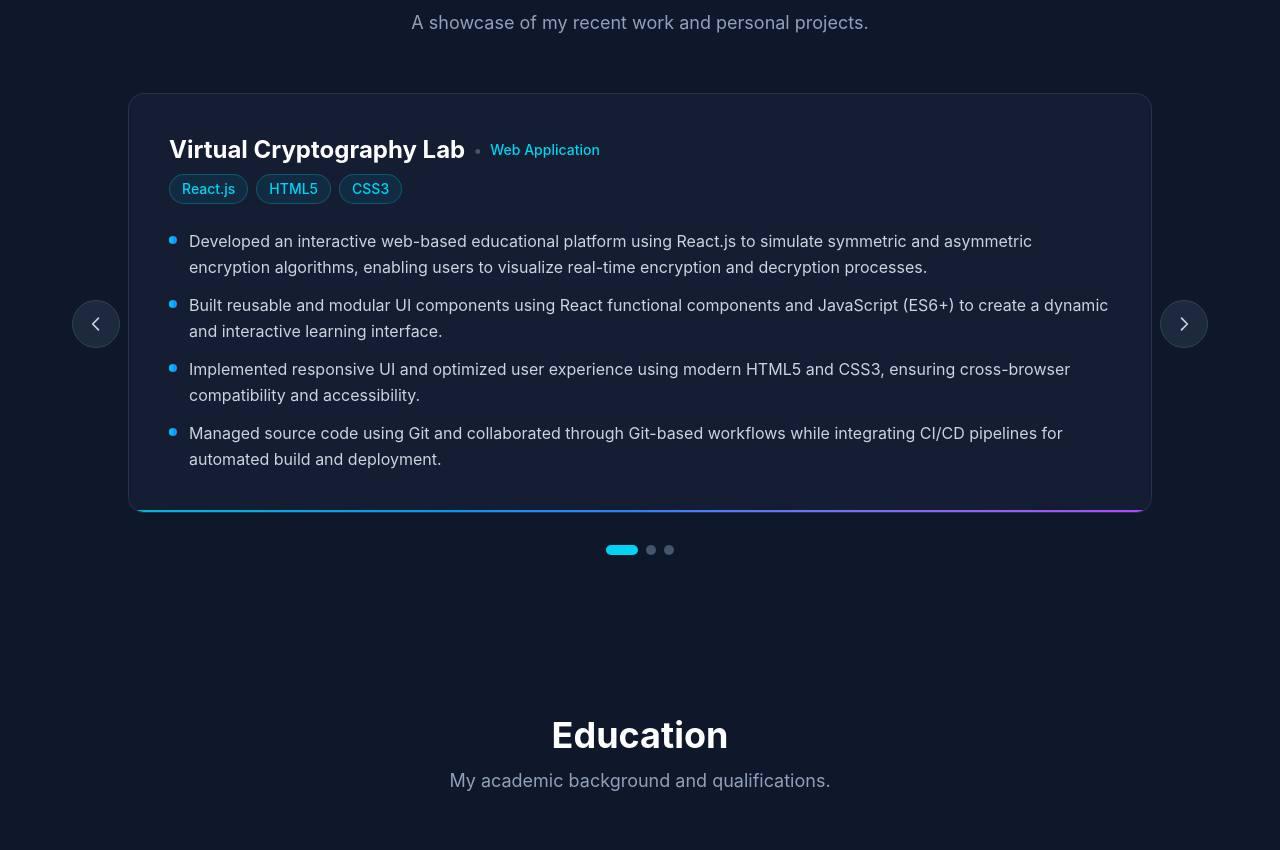
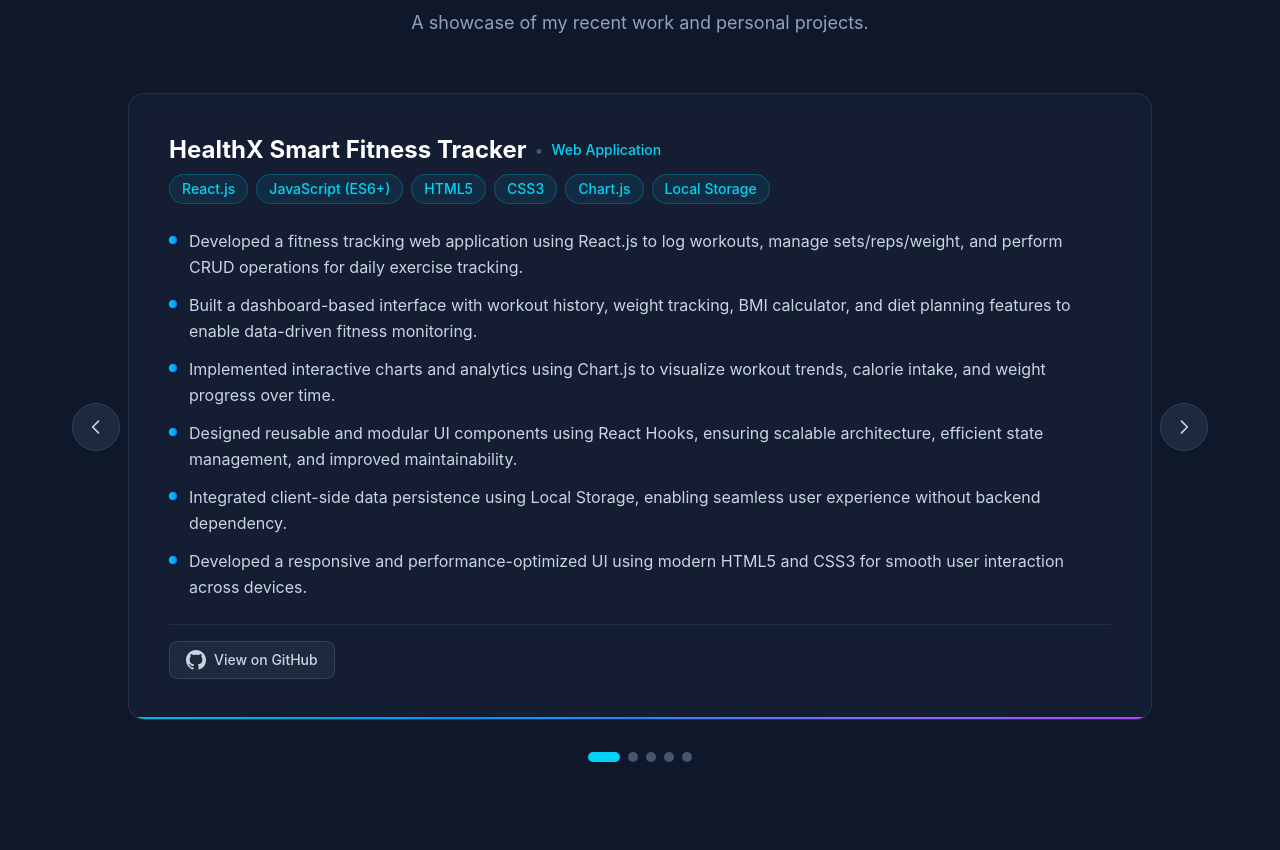
Before and after one commit to priyank1609/portfolio, a React (Vite) app: page / in a window 1280 px wide. Shown: the part 2643-3493 px from the top of the page. Built offline with nearby package versions, Linux system fonts and the light colour scheme.

Commit message:
added 2 new projects in portfolio with github link

```diff
--- a/src/components/Projects.jsx
+++ b/src/components/Projects.jsx
@@ -3,8 +3,37 @@ import { motion, AnimatePresence } from 'framer-motion';
 
 const projects = [
   {
+    title: 'HealthX Smart Fitness Tracker',
+    domain: 'Web Application',
+    github: 'https://github.com/priyank1609/fitness-tracker',
+    tech: ['React.js', 'JavaScript (ES6+)', 'HTML5', 'CSS3', 'Chart.js', 'Local Storage'],
+    points: [
+      'Developed a fitness tracking web application using React.js to log workouts, manage sets/reps/weight, and perform CRUD operations for daily exercise tracking.',
+      'Built a dashboard-based interface with workout history, weight tracking, BMI calculator, and diet planning features to enable data-driven fitness monitoring.',
+      'Implemented interactive charts and analytics using Chart.js to visualize workout trends, calorie intake, and weight progress over time.',
+      'Designed reusable and modular UI components using React Hooks, ensuring scalable architecture, efficient state management, and improved maintainability.',
+      'Integrated client-side data persistence using Local Storage, enabling seamless user experience without backend dependency.',
+      'Developed a responsive and performance-optimized UI using modern HTML5 and CSS3 for smooth user interaction across devices.',
+    ],
+  },
+  {
+    title: 'Personal Developer Portfolio',
+    domain: 'Web Application',
+    github: 'https://github.com/priyank1609/portfolio',
+    tech: ['React.js', 'Next.js', 'TypeScript', 'JavaScript (ES6+)', 'HTML5', 'CSS3', 'Tailwind CSS', 'Vite/Netlify'],
+    points: [
+      'Developed a personal portfolio web application using React.js and modern frontend technologies to showcase projects, technical skills, and professional experience.',
+      'Built modular and reusable UI components using React Hooks, ensuring scalable architecture and maintainable code structure.',
+      'Implemented responsive and performance-optimized design using HTML5, CSS3, and modern styling frameworks, ensuring seamless experience across devices.',
+      'Integrated project showcase section with live demos and GitHub links, improving visibility of development work and user engagement.',
+      'Optimized application performance using code splitting, lazy loading, and efficient rendering techniques for faster load times.',
+      'Deployed the application on Netlify with CI/CD workflows, enabling continuous deployment and smooth updates.',
+    ],
+  },
+  {
     title: 'Virtual Cryptography Lab',
     domain: 'Web Application',
+    github: 'https://github.com/priyank1609/Virtual-Crypto-Lab',
     tech: ['React.js', 'HTML5', 'CSS3'],
     points: [
       'Developed an interactive web-based educational platform using React.js to simulate symmetric and asymmetric encryption algorithms, enabling users to visualize real-time encryption and decryption processes.',
@@ -16,6 +45,7 @@ const projects = [
   {
     title: 'AudioFlux Player',
     domain: 'Frontend Web Application',
+    github: null,
     tech: ['JavaScript (ES6+)', 'HTML5', 'CSS3'],
     points: [
       'Developed a responsive web-based music streaming interface featuring playlist management, navigation menus, and media playback controls to simulate a modern digital audio platform.',
@@ -28,6 +58,7 @@ const projects = [
   {
     title: 'Car Trading Platform',
     domain: 'Full-Stack Web Application',
+    github: 'https://github.com/priyank1609/sellandbuycars-project',
     tech: ['HTML5', 'CSS3', 'Bootstrap', 'Java', 'Spring Boot', 'MySQL'],
     points: [
       'Designed and developed a full-stack vehicle marketplace platform enabling users to list, browse, and manage car listings through a secure web interface.',
@@ -134,6 +165,23 @@ function Projects() {
                     </li>
                   ))}
                 </ul>
+
+                {/* GitHub Link */}
+                {project.github && (
+                  <div className="mt-6 pt-4 border-t border-slate-700/50">
+                    <a
+                      href={project.github}
+                      target="_blank"
+                      rel="noopener noreferrer"
+                      className="inline-flex items-center gap-2 px-4 py-2 rounded-lg bg-slate-800 border border-slate-700 text-slate-300 hover:text-white hover:border-cyan-500/50 hover:bg-slate-700 transition-all duration-300 text-sm font-medium"
+                    >
+                      <svg xmlns="http://www.w3.org/2000/svg" className="w-5 h-5" fill="currentColor" viewBox="0 0 24 24">
+                        <path d="M12 0C5.37 0 0 5.37 0 12c0 5.31 3.435 9.795 8.205 11.385.6.105.825-.255.825-.57 0-.285-.015-1.23-.015-2.235-3.015.555-3.795-.735-4.035-1.41-.135-.345-.72-1.41-1.23-1.695-.42-.225-1.02-.78-.015-.795.945-.015 1.62.87 1.845 1.23 1.08 1.815 2.805 1.305 3.495.99.105-.78.42-1.305.765-1.605-2.67-.3-5.46-1.335-5.46-5.925 0-1.305.465-2.385 1.23-3.225-.12-.3-.54-1.53.12-3.18 0 0 1.005-.315 3.3 1.23.96-.27 1.98-.405 3-.405s2.04.135 3 .405c2.295-1.56 3.3-1.23 3.3-1.23.66 1.65.24 2.88.12 3.18.765.84 1.23 1.905 1.23 3.225 0 4.605-2.805 5.625-5.475 5.925.435.375.81 1.095.81 2.22 0 1.605-.015 2.895-.015 3.3 0 .315.225.69.825.57A12.02 12.02 0 0024 12c0-6.63-5.37-12-12-12z" />
+                      </svg>
+                      View on GitHub
+                    </a>
+                  </div>
+                )}
               </motion.div>
             </AnimatePresence>
           </div>
```
